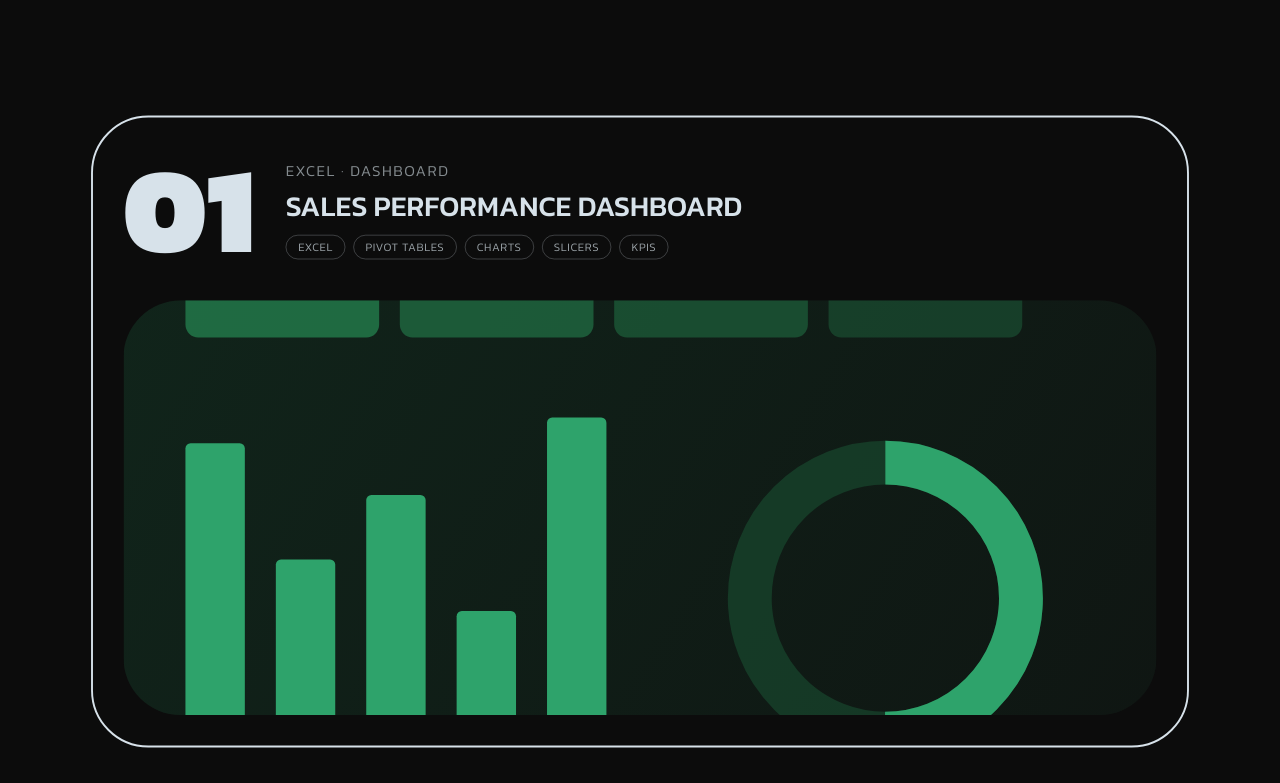
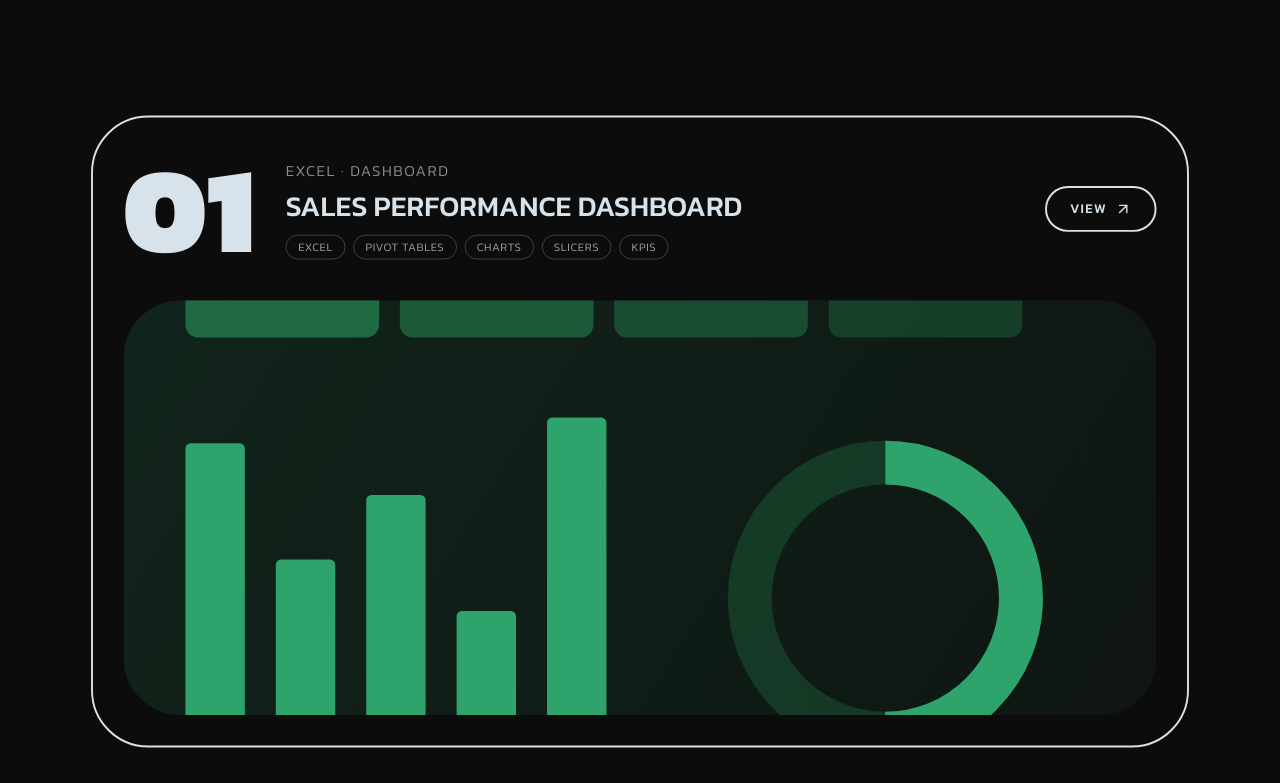
Before and after one commit to Ferousco-dev/hobby_portfolio, a React (Vite) app: page / in a window 1280 px wide. Shown: the part 4397-5180 px from the top of the page. Built offline with nearby package versions, Linux system fonts and the light colour scheme; no server answers; the database is empty.

Commit message:
feat(projects): make featured cards clickable to detail page

```diff
--- a/src/components/ProjectsSection.tsx
+++ b/src/components/ProjectsSection.tsx
@@ -2,8 +2,8 @@ import { useRef } from 'react'
 import { motion, useScroll, useTransform } from 'framer-motion'
 import { ArrowUpRight } from 'lucide-react'
 import FadeIn from './FadeIn'
-import LiveProjectButton from './LiveProjectButton'
-import { PROJECTS, FEATURED_COUNT, type Project } from '../data/projects'
+import { useProjects } from '../hooks/useProjects'
+import { FEATURED_COUNT, type Project } from '../data/projects'
 
 const CARD_RADIUS = 'rounded-[40px] sm:rounded-[50px] md:rounded-[60px]'
 
@@ -26,12 +26,10 @@ function ProjectCard({
 
   return (
     <div className="sticky top-24 md:top-32 h-[85vh] flex items-start justify-center">
-      <motion.div
-        style={{
-          scale,
-          top: `${index * 28}px`,
-        }}
-        className={`relative w-full ${CARD_RADIUS} border-2 border-[#D7E2EA] bg-[#0C0C0C] p-4 sm:p-6 md:p-8`}
+      <motion.a
+        href={`#/project/${project.slug}`}
+        style={{ scale, top: `${index * 28}px` }}
+        className={`group relative block w-full ${CARD_RADIUS} border-2 border-[#D7E2EA] bg-[#0C0C0C] p-4 sm:p-6 md:p-8 transition-colors duration-200 hover:border-white`}
       >
         {/* Top row */}
         <div className="flex flex-wrap items-center justify-between gap-4 mb-4 sm:mb-6 md:mb-8">
@@ -61,7 +59,10 @@ function ProjectCard({
               </div>
             </div>
           </div>
-          {project.link && <LiveProjectButton href={project.link} />}
+          <span className="inline-flex items-center gap-2 rounded-full border-2 border-[#D7E2EA] text-[#D7E2EA] font-medium uppercase tracking-widest px-6 py-3 text-sm transition-colors duration-200 group-hover:bg-[#D7E2EA]/10">
+            View
+            <ArrowUpRight size={18} />
+          </span>
         </div>
 
         {/* Single representative image */}
@@ -73,22 +74,24 @@ function ProjectCard({
             src={project.image}
             alt={`${project.name} preview`}
             loading="lazy"
-            className="w-full h-full object-cover"
+            className="w-full h-full object-cover transition-transform duration-500 group-hover:scale-[1.02]"
           />
         </div>
-      </motion.div>
+      </motion.a>
     </div>
   )
 }
 
 export default function ProjectsSection() {
   const containerRef = useRef<HTMLDivElement>(null)
+  const { projects } = useProjects()
   const { scrollYProgress } = useScroll({
     target: containerRef,
     offset: ['start start', 'end end'],
   })
 
-  const featured = PROJECTS.slice(0, FEATURED_COUNT)
+  const flagged = projects.filter((p) => p.featured)
+  const featured = (flagged.length ? flagged : projects).slice(0, FEATURED_COUNT)
   const totalCards = featured.length
 
   return (
```
